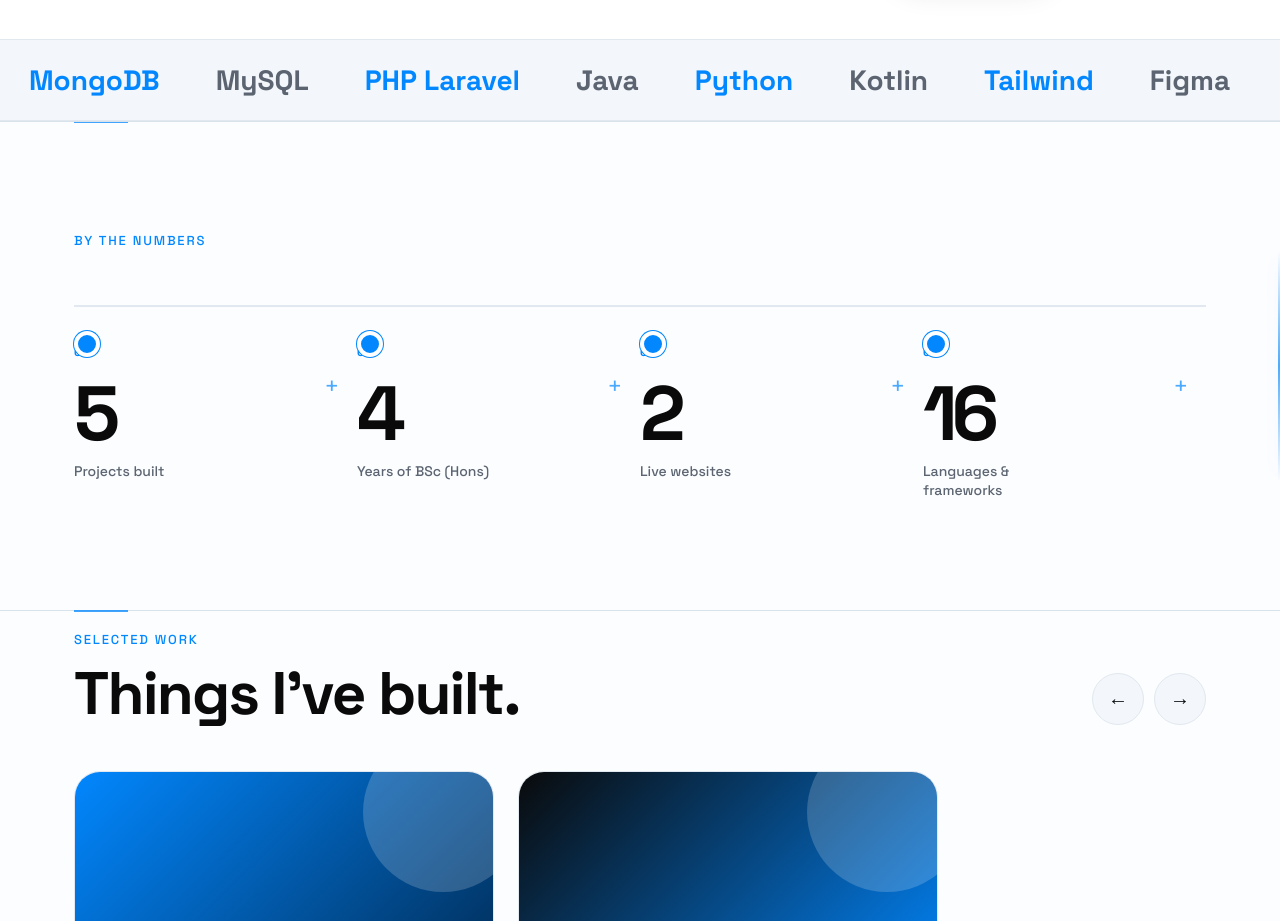
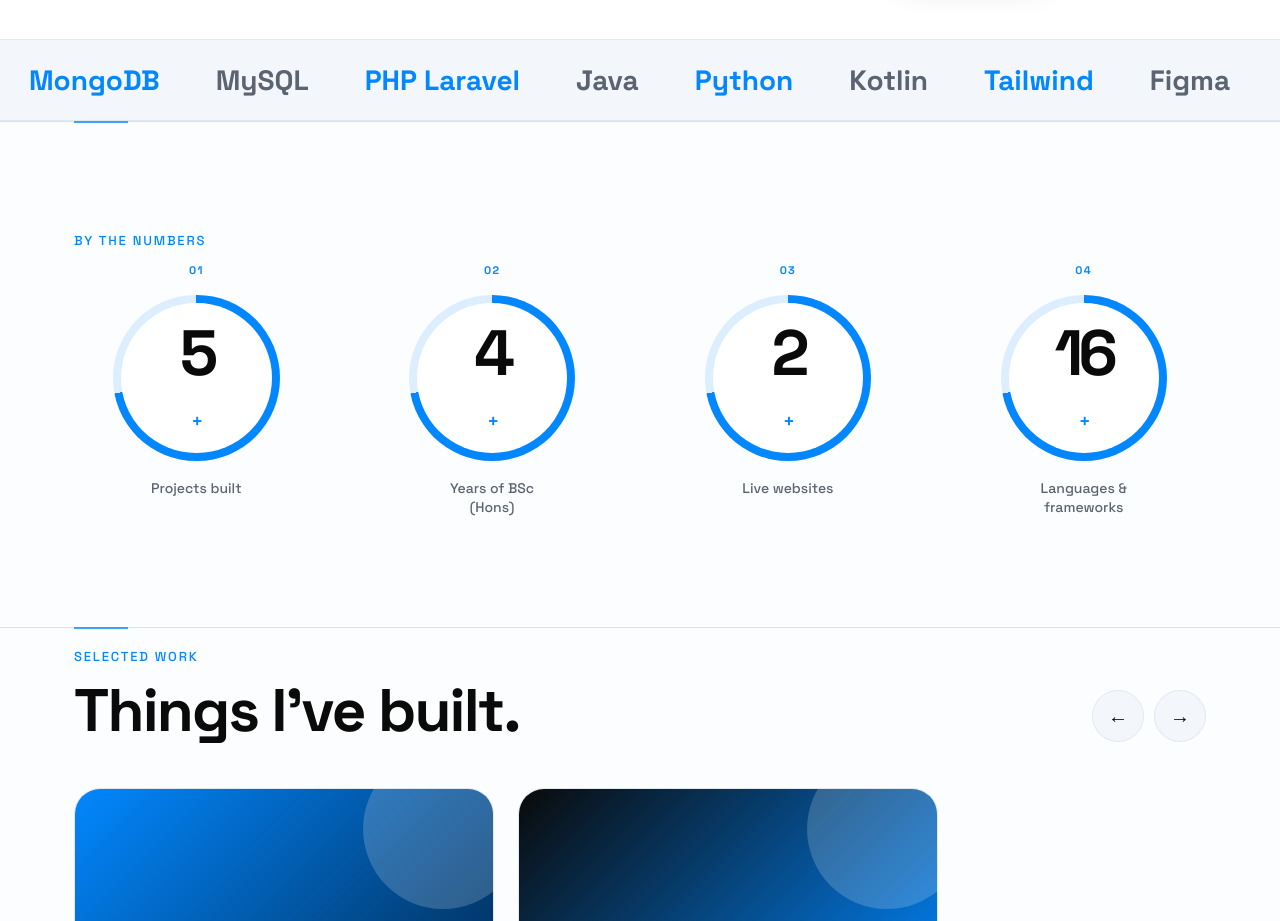
Before and after one commit to DKLakshman/My-Portfolio, a React (Vite) app in the folder client/: page / in a window 1280 px wide. Shown: the part 800-1721 px from the top of the page. Built offline with nearby package versions, Linux system fonts and the light colour scheme; no server answers.

Commit message:
update 2nd section

```diff
--- a/client/src/App.jsx
+++ b/client/src/App.jsx
@@ -100,15 +100,14 @@ export default function App() {
 
       <div className="mq"><div>{[...marquee, ...marquee].map((m, i) => <span key={i}>{m}</span>)}</div></div>
 
-      <section className="numbers-section book-section"><Reveal className="book-page" direction="book" repeat><div className="wrap">
+      <section className="numbers-section"><Reveal className="numbers-reveal" variant="modern" repeat><div className="wrap">
         <Reveal><div className="tag">By the numbers</div></Reveal>
-        <div className="stats timeline-stats">
+        <div className="stats ring-stats">
           {stats.map((s, i) => (
             <Reveal key={s.label} className="stat" delay={i * 0.08}>
               <span className="stat-index">0{i + 1}</span>
-              <CountUp to={s.to} />
+              <div className="stat-ring"><CountUp to={s.to} /><span>+</span></div>
               <span className="stat-label">{s.label}</span>
-              <span className="stat-mark">+</span>
             </Reveal>
           ))}
         </div>
--- a/client/src/components/Reveal.jsx
+++ b/client/src/components/Reveal.jsx
@@ -5,20 +5,21 @@ export default function Reveal({ children, delay = 0, className, direction, repe
   const fromLeft = direction === 'left';
   const bookPage = direction === 'book';
   const lift = variant === 'lift';
+  const modern = variant === 'modern';
 
   return (
     <motion.div className={className} initial={{
       opacity: 0,
-      x: lift ? 0 : bookPage ? 90 : fromRight ? 110 : fromLeft ? -110 : 0,
-      y: lift ? 55 : bookPage || direction ? 0 : 40,
-      scale: lift ? 0.92 : 1,
-      rotateX: lift ? 8 : 0,
+      x: lift || modern ? 0 : bookPage ? 90 : fromRight ? 110 : fromLeft ? -110 : 0,
+      y: lift ? 55 : modern ? 24 : bookPage || direction ? 0 : 40,
+      scale: lift ? 0.92 : modern ? 0.96 : 1,
+      rotateX: lift ? 8 : modern ? 3 : 0,
       rotateY: bookPage ? -78 : 0,
-      filter: lift ? 'blur(8px)' : 'blur(0px)',
-      transformPerspective: bookPage || lift ? 1400 : 0,
+      filter: lift ? 'blur(8px)' : modern ? 'blur(5px)' : 'blur(0px)',
+      transformPerspective: bookPage || lift || modern ? 1400 : 0,
     }}
       whileInView={{ opacity: 1, x: 0, y: 0, scale: 1, rotateX: 0, rotateY: 0, filter: 'blur(0px)' }}
-      viewport={{ once: !repeat, amount: bookPage ? 0.35 : 0.2 }} transition={{ duration: bookPage ? 1.15 : 0.9, ease: [0.2, 0.8, 0.2, 1], delay }}>
+      viewport={{ once: !repeat, amount: bookPage ? 0.35 : 0.2 }} transition={{ duration: bookPage ? 1.15 : modern ? 1 : 0.9, ease: [0.2, 0.8, 0.2, 1], delay }}>
       {children}
     </motion.div>
   );
--- a/client/src/index.css
+++ b/client/src/index.css
@@ -61,18 +61,20 @@ h1{font-size:clamp(46px,8vw,104px)}
 .book-section{overflow:hidden;perspective:1600px}
 .book-page{transform-origin:right center;backface-visibility:hidden;will-change:transform,opacity;position:relative}
 .book-page::before{content:"";position:absolute;top:7%;bottom:7%;right:0;width:2px;background:linear-gradient(180deg,transparent,var(--brand),transparent);opacity:.7;box-shadow:0 0 24px var(--glow);pointer-events:none}
+.numbers-reveal{transform-origin:center center;will-change:transform,opacity,filter}
 /* stats */
-.timeline-stats{display:grid;grid-template-columns:repeat(4,minmax(0,1fr));position:relative;padding-top:34px}
-.timeline-stats::before{content:"";position:absolute;left:0;right:0;top:42px;height:2px;background:var(--line)}
-.stat{min-height:175px;position:relative;padding:48px 18px 0 0;transition:transform .3s ease}
-.stat::before{content:"";position:absolute;top:34px;left:0;width:18px;height:18px;border:4px solid var(--bg);border-radius:50%;background:var(--brand);box-shadow:0 0 0 1px var(--brand);z-index:1;transition:transform .3s,box-shadow .3s}
-.stat:hover{transform:translateY(-6px)}
-.stat:hover::before{transform:scale(1.35);box-shadow:0 0 0 7px var(--glow)}
-.stat-index{display:block;font:600 11px "Space Grotesk",sans-serif;letter-spacing:.12em;color:var(--brand);margin-bottom:20px}
-.stat b{font:700 clamp(46px,6vw,78px)/.9 "Space Grotesk",sans-serif;letter-spacing:-.08em;color:var(--fg);display:inline-block}
-.stat-label{display:block;max-width:150px;font:500 14px/1.35 "Space Grotesk",sans-serif;color:var(--muted);margin-top:14px}
-.stat-mark{position:absolute;right:18px;top:70px;font-size:22px;color:var(--brand);opacity:.7}
-@media(max-width:700px){.timeline-stats{grid-template-columns:1fr;gap:0;padding:0 0 0 30px}.timeline-stats::before{left:8px;right:auto;top:0;bottom:0;width:2px;height:auto}.timeline-stats .stat{min-height:125px;padding:4px 0 24px 28px}.timeline-stats .stat::before{top:5px;left:-30px}.timeline-stats .stat-index{margin-bottom:10px}.timeline-stats .stat-mark{top:30px;right:12px}}
+.ring-stats{display:grid;grid-template-columns:repeat(4,minmax(0,1fr));gap:clamp(16px,4vw,56px)}
+.ring-stats .stat{display:flex;flex-direction:column;align-items:center;text-align:center;gap:18px;transition:transform .35s ease}
+.ring-stats .stat:hover{transform:translateY(-8px)}
+.stat-index{font:600 11px "Space Grotesk",sans-serif;letter-spacing:.12em;color:var(--brand)}
+.stat-ring{width:clamp(130px,13vw,184px);aspect-ratio:1;border-radius:50%;display:grid;place-items:center;position:relative;background:conic-gradient(var(--brand) 0 72%,color-mix(in srgb,var(--brand) 12%,transparent) 72% 100%);transition:transform .4s ease}
+.stat-ring::before{content:"";position:absolute;inset:8px;border-radius:50%;background:var(--bg)}
+.stat-ring b{position:relative;font:700 clamp(46px,5vw,72px)/1 "Space Grotesk",sans-serif;letter-spacing:-.08em;color:var(--fg)}
+.stat-ring>span{position:relative;margin-left:2px;margin-top:-30px;font:500 20px "Space Grotesk",sans-serif;color:var(--brand)}
+.ring-stats .stat:hover .stat-ring{transform:rotate(12deg) scale(1.05)}
+.stat-label{max-width:130px;font:500 14px/1.35 "Space Grotesk",sans-serif;color:var(--muted)}
+@media(max-width:700px){.ring-stats{grid-template-columns:repeat(2,minmax(0,1fr));row-gap:36px}}
+@media(max-width:420px){.ring-stats{grid-template-columns:1fr}}
 /* slider */
 .sh{display:flex;justify-content:space-between;align-items:end;gap:20px}
 .arrows{display:flex;gap:10px;margin-bottom:40px}
```
